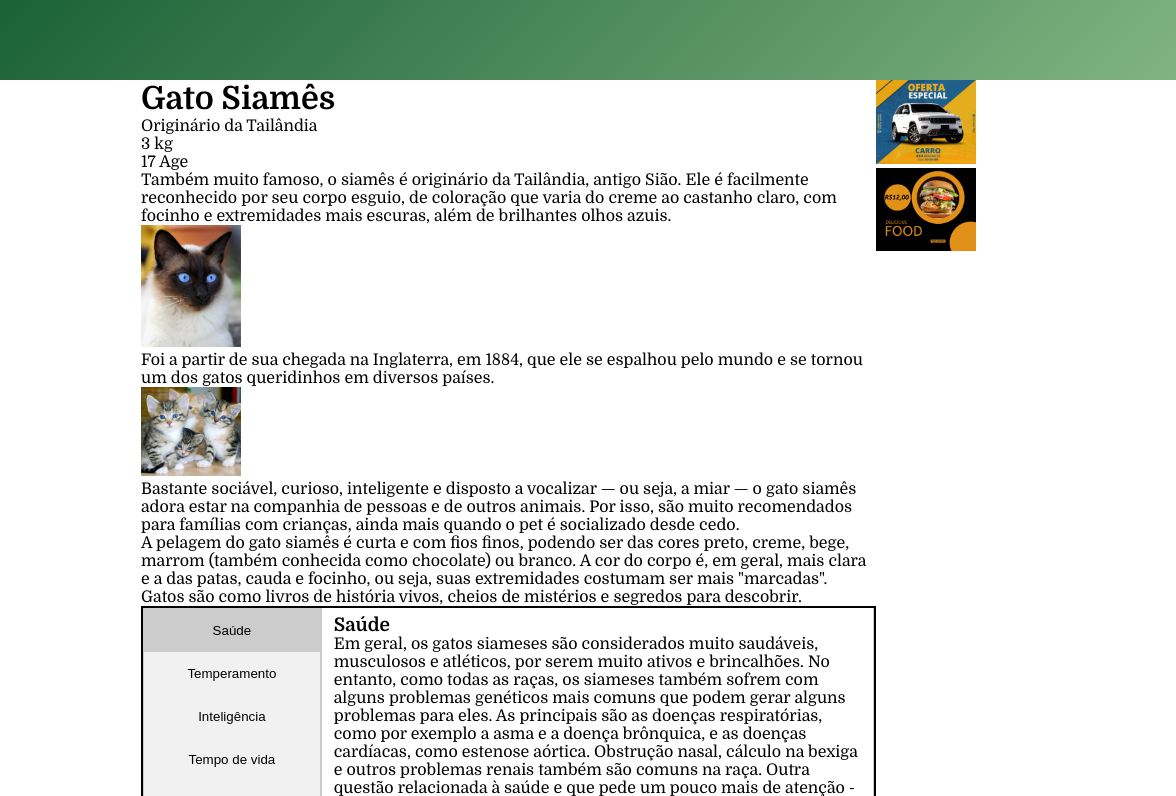
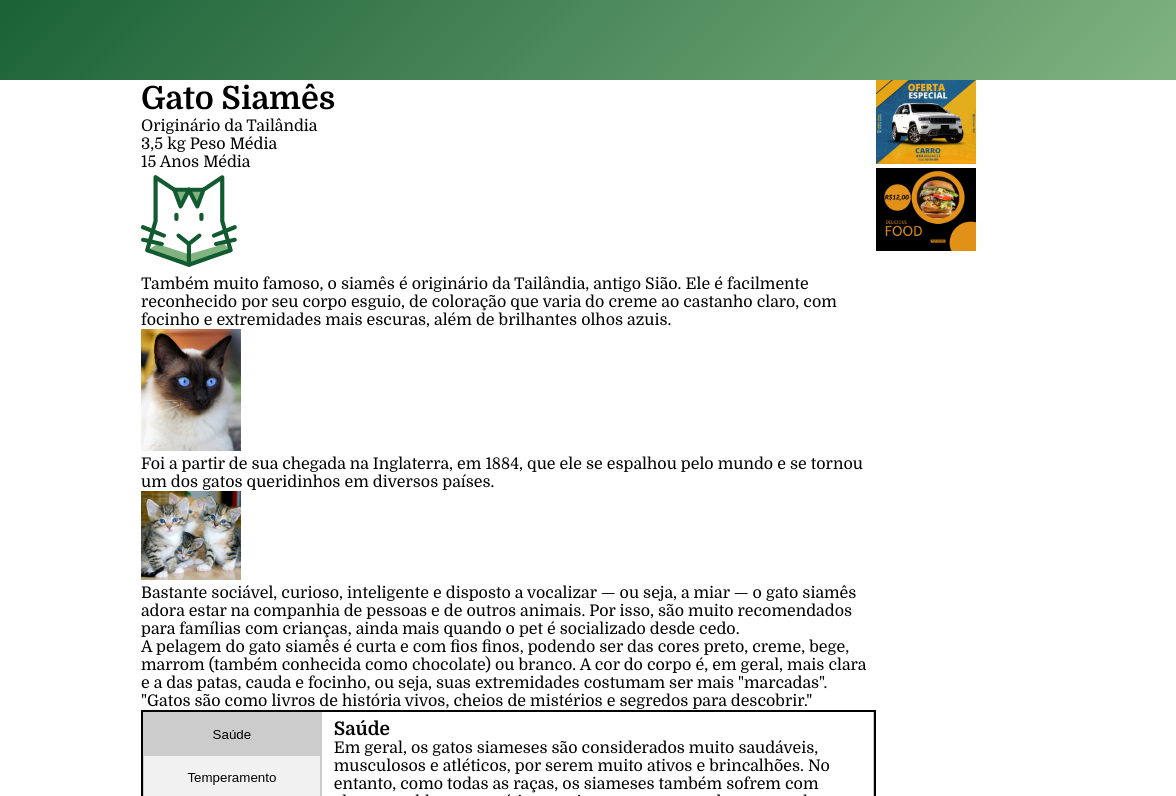
Before and after one commit to joqbay-developer/animal-webpageproject-withgridlayout, a plain HTML site: page index.html in a window 1280 px wide. Shown: the top 796 px of the page, 104-1280 px from the left. Drawn offline with Linux system fonts and the light colour scheme.

Commit message:
added classes to create design

```diff
--- a/index.html
+++ b/index.html
@@ -59,31 +59,36 @@
         </div>
 
         <main class="content">
-            <header>
+            <header class="title">
                 <h1>Gato Siamês</h1>
                 <span>Originário da Tailândia</span>
             </header>
 
-            <div class="characteristics">
-                <span class="number">3</span>
-                <span class="label">kg</span>
-            </div>
-            <div class="characteristics">
-                <span class="number">17</span>
-                <span class="label">Age</span>
+            <div class="container-characteristics">
+                <div class="characteristics">
+                    <span class="number">3,5</span>
+                    <span class="label">kg Peso Média</span>
+                </div>
+                <div class="characteristics">
+                    <span class="number">15</span>
+                    <span class="label">Anos Média</span>
+                </div>
+                <div class="characteristics">
+                    <img src="./assets/images/icones/gato.svg" alt="Gato">
+                </div>
             </div>
 
-            <p>Também muito famoso, o siamês é originário da Tailândia, antigo Sião.
+            <p class="colwide firstparagraph">Também muito famoso, o siamês é originário da Tailândia, antigo Sião.
             Ele é facilmente reconhecido por seu corpo esguio, de coloração que varia
             do creme ao castanho claro, com focinho e extremidades mais escuras, além
             de brilhantes olhos azuis.</p>
 
-            <img src="./assets/images/cat1.png" alt="Imagem gato 1">
+            <img class="image1" src="./assets/images/cat1.png" alt="Imagem gato 1">
 
-            <p>Foi a partir de sua chegada na Inglaterra, em 1884, que ele se espalhou
+            <p class="emfase">Foi a partir de sua chegada na Inglaterra, em 1884, que ele se espalhou
              pelo mundo e se tornou um dos gatos queridinhos em diversos países.</p>
 
-            <img src="./assets/images/cat2.png" alt="Imagem gato 2">
+            <img class="image2" src="./assets/images/cat2.png" alt="Imagem gato 2">
 
             <p>Bastante sociável, curioso, inteligente e disposto a vocalizar — ou seja,
             a miar — o gato siamês adora estar na companhia de pessoas e de outros animais.
@@ -95,11 +100,11 @@
             em geral, mais clara e a das patas, cauda e focinho, ou seja, suas extremidades costumam
             ser mais "marcadas".</p>
 
-            <blockquote class="cat-quote" cite="https://www.pensador.com/frases_sobre_gatos/">
-            Gatos são como livros de história vivos, cheios de mistérios e segredos para descobrir.
+            <blockquote class="cat-quote colwide" cite="https://www.pensador.com/frases_sobre_gatos/">
+            <p>"Gatos são como livros de história vivos, cheios de mistérios e segredos para descobrir."</p>
             </blockquote>
 
-            <section class="description">
+            <section class="description colwide"> <!-- description -->
                 <div class="tab">
                     <button class="tablinks" onclick="showDescription(event, 'saude')" id="defaultOpen">Saúde</button>
                     <button class="tablinks" onclick="showDescription(event, 'temperamento')">Temperamento</button>
@@ -167,9 +172,9 @@
                         uma raça rara atualmente, sendo pouco encontrada aqui no Brasil. São gatos de rosto afinado e corpo esguio.
                     </p>
                 </div>
-            </section>
+            </section> <!-- description -->
 
-            <img src="./assets/images/cat3.png" alt="Imagem gato 3">
+            <img class="colwide" src="./assets/images/cat3.png" alt="Imagem gato 3">
         </main>
 
 
```
